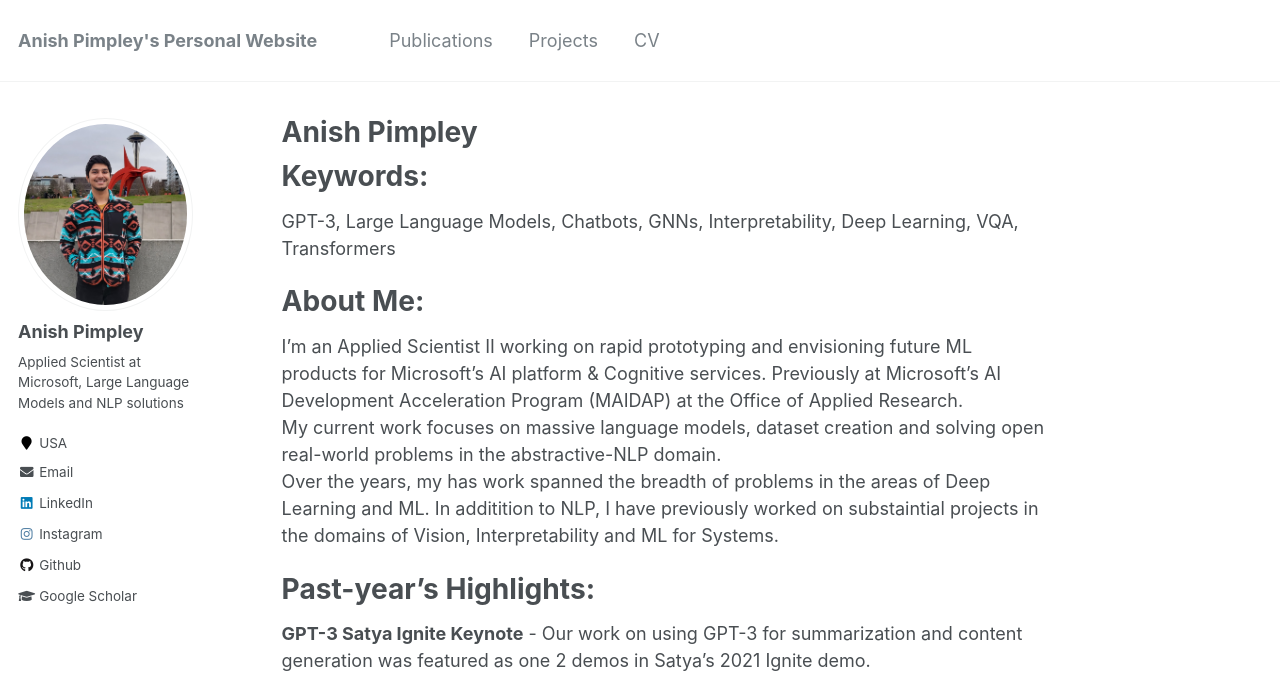
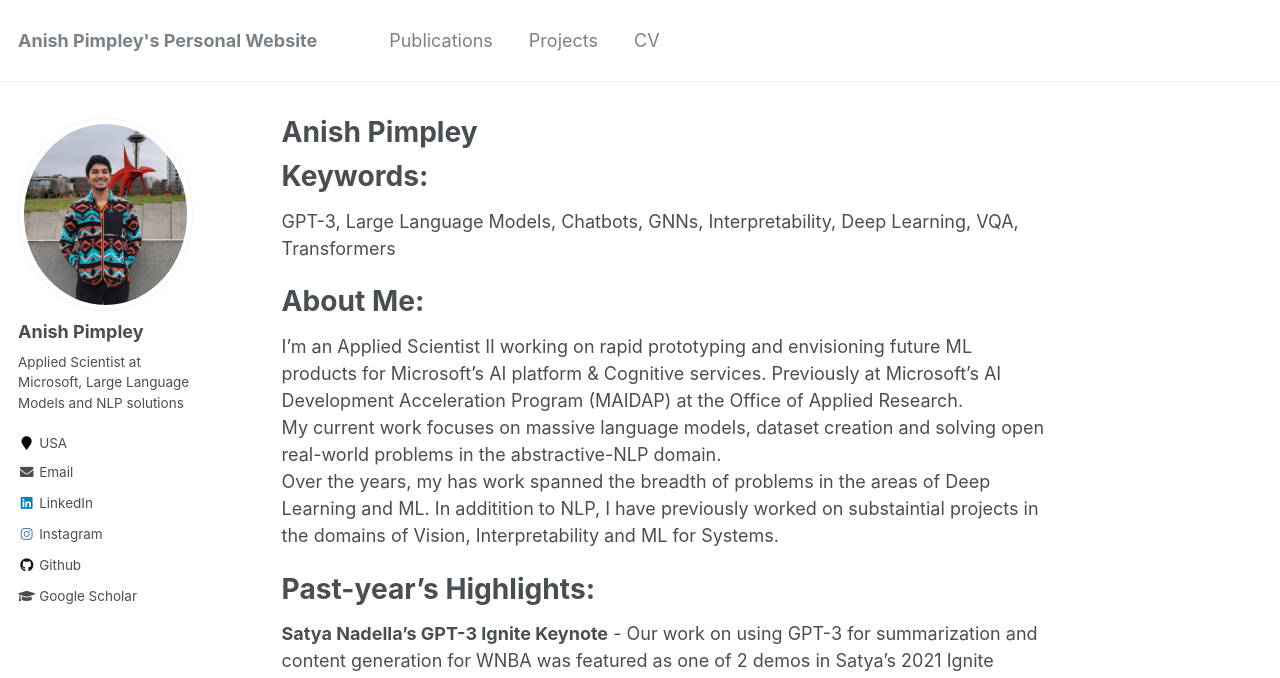
Before and after one commit to AnishPimpley/anishpimpley.github.io, a Jekyll site: the page built from _pages/about.md, in a window 1280 px wide and 1400 px high. Shown: the top 678 px of the window. Built offline with Jekyll 4.4.1, drawn with Linux system fonts in a browser that asks for light colours; some of the changed text lies outside the part shown.

```diff
--- a/_pages/about.md
+++ b/_pages/about.md
@@ -23,12 +23,12 @@ Over the years, my has work spanned the breadth of problems in the areas of Deep
 Past-year's Highlights:
 =====
 
-**GPT-3 Satya Ignite Keynote** - Our work on using GPT-3 for summarization and content generation was featured as one 2 demos in Satya's 2021 Ignite demo.
+**Satya Nadella's GPT-3 Ignite Keynote** - Our work on using GPT-3 for summarization and content generation for WNBA was featured as one of 2 demos in Satya's 2021 Ignite keynote.
 
 {% include youtubePlayer.html id=page.youtubeId1 %}
 
 
-**Optimal Resource Allocation for Big Data workloads** -  Our work on petabyte scale resource use prediction from query computational graphs was published in EDBT 2022 with associated patent.
+**Optimal Resource Allocation for Big Data workloads** -  Our work on petabyte scale resource use prediction from computational graphs was published in EDBT 2022 with associated patent.
 
 {% include youtubePlayer.html id=page.youtubeId2 %}
 
```
Also changed, not shown: other parts of _pages/about.md (+1 -1 lines).
